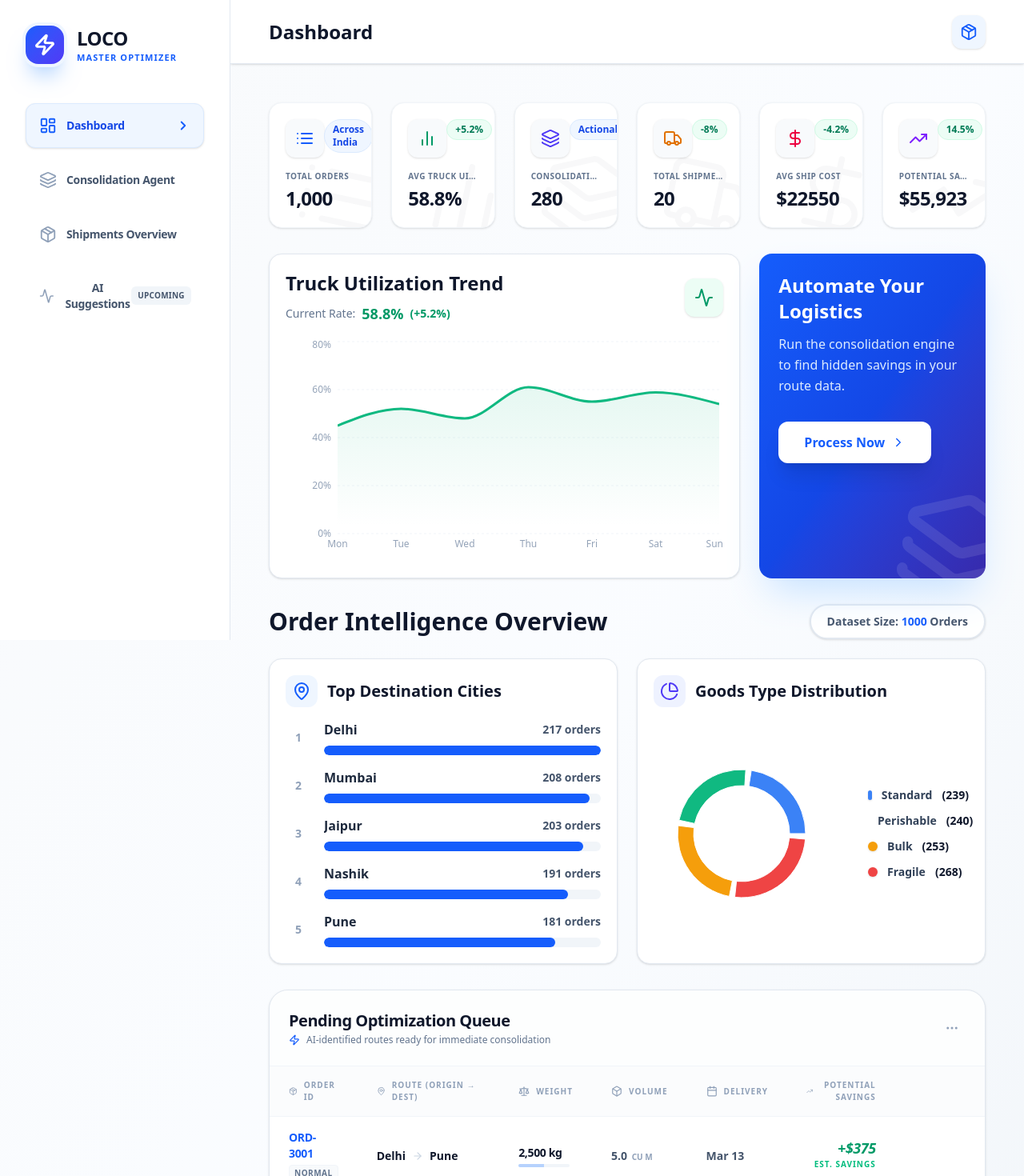
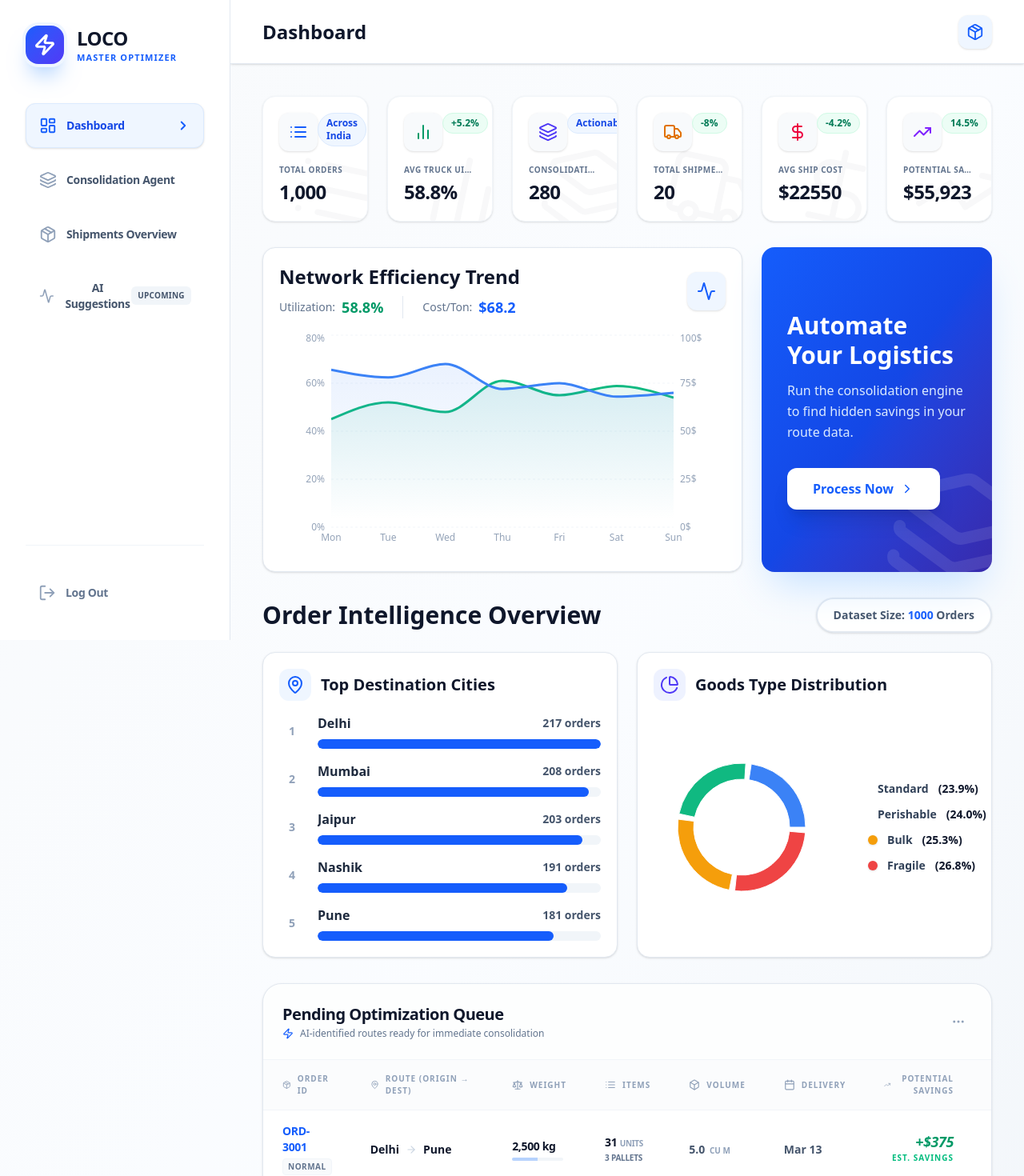
Before and after one commit to Anushkacsv/load-consolidation, a React (Vite) app: page / in a window 1280 px wide. Shown: the top 1470 px of the page at 80% size. Built offline with nearby package versions, Linux system fonts and the light colour scheme.

Commit message:
feat: Enhance dashboard with combined charts, items count, and responsive design

```diff
--- a/src/App.tsx
+++ b/src/App.tsx
@@ -4,7 +4,7 @@ import {
   TrendingUp, Box, Layers, ArrowRight, CheckCircle2, AlertCircle,
   Package, Table, List, BarChart2, Menu, X, ChevronRight,
   MapPin, PieChart as PieIcon, Activity, Zap, MoreHorizontal,
-  Calendar, ArrowUpRight, Bell, Send
+  Calendar, ArrowUpRight, Bell, Send, LogOut
 } from 'lucide-react';
 import { motion, AnimatePresence } from 'motion/react';
 import {
@@ -186,6 +186,12 @@ const PendingOptimizationQueue = ({ data }: { data: any[] }) => {
               </th>
               <th className="px-6 py-4 text-[10px] font-black text-slate-400 uppercase tracking-widest border-b border-slate-100">
                 <div className="flex items-center gap-2">
+                  <List size={14} />
+                  Items
+                </div>
+              </th>
+              <th className="px-6 py-4 text-[10px] font-black text-slate-400 uppercase tracking-widest border-b border-slate-100">
+                <div className="flex items-center gap-2">
                   <Box size={14} />
                   Volume
                 </div>
@@ -239,6 +245,12 @@ const PendingOptimizationQueue = ({ data }: { data: any[] }) => {
                       <div className="w-16 h-1 bg-slate-100 rounded-full mt-1 overflow-hidden">
                         <div className="h-full bg-blue-500/30" style={{ width: `${Math.min(100, (weight / 5000) * 100)}%` }} />
                       </div>
+                    </div>
+                  </td>
+                  <td className="px-6 py-4">
+                    <div className="flex flex-col">
+                      <span className="text-slate-900 font-bold text-sm tracking-tight">{order.quantity.toLocaleString()} <span className="text-[10px] text-slate-400 uppercase font-black">Units</span></span>
+                      <span className="text-[10px] text-slate-500 font-bold uppercase tracking-tight mt-0.5">{order.order_pallet_count} Pallets</span>
                     </div>
                   </td>
                   <td className="px-6 py-4 text-slate-600 font-bold text-sm">{volume.toFixed(1)} <span className="text-[10px] text-slate-400 uppercase ml-0.5">cu m</span></td>
@@ -350,22 +362,27 @@ const KPICard = ({ kpi, index }: { kpi: KPI; index: number }) => (
 
 const LineChartCard = () => {
   const chartData = [
-    { name: 'Mon', value: 45 }, { name: 'Tue', value: 52 },
-    { name: 'Wed', value: 48 }, { name: 'Thu', value: 61 },
-    { name: 'Fri', value: 55 }, { name: 'Sat', value: 58.8 },
-    { name: 'Sun', value: 54 },
+    { name: 'Mon', usage: 45, cost: 82 }, { name: 'Tue', usage: 52, cost: 78 },
+    { name: 'Wed', usage: 48, cost: 85 }, { name: 'Thu', usage: 61, cost: 72 },
+    { name: 'Fri', usage: 55, cost: 75 }, { name: 'Sat', usage: 58.8, cost: 68 },
+    { name: 'Sun', usage: 54, cost: 70 },
   ];
 
   return (
     <div className="bg-white p-5 rounded-2xl border border-slate-200 shadow-sm">
       <div className="flex items-center justify-between mb-4">
         <div>
-          <h3 className="text-2xl font-bold text-slate-900 mb-2">Truck Utilization Trend</h3>
+          <h3 className="text-2xl font-bold text-slate-900 mb-2">Network Efficiency Trend</h3>
+          <div className="flex items-center gap-6">
             <p className="text-sm text-slate-500 flex items-center gap-2">
-            Current Rate: <span className="font-bold text-emerald-600 text-lg">58.8%</span> <span className="text-emerald-600 font-semibold">(+5.2%)</span>
+              Utilization: <span className="font-bold text-emerald-600 text-lg">58.8%</span>
+            </p>
+            <p className="text-sm text-slate-500 flex items-center gap-2 border-l border-slate-200 pl-6">
+              Cost/Ton: <span className="font-bold text-blue-600 text-lg">$68.2</span>
             </p>
           </div>
-        <div className="p-3 bg-emerald-50 text-emerald-600 rounded-xl shadow-sm">
+        </div>
+        <div className="p-3 bg-blue-50 text-blue-600 rounded-xl shadow-sm">
           <Activity size={24} />
         </div>
       </div>
@@ -373,18 +390,24 @@ const LineChartCard = () => {
         <ResponsiveContainer width="100%" height="100%">
           <AreaChart data={chartData}>
             <defs>
-              <linearGradient id="colorVal" x1="0" y1="0" x2="0" y2="1">
+              <linearGradient id="colorUsage" x1="0" y1="0" x2="0" y2="1">
                 <stop offset="5%" stopColor="#10b981" stopOpacity={0.1} />
                 <stop offset="95%" stopColor="#10b981" stopOpacity={0} />
+              </linearGradient>
+              <linearGradient id="colorCost" x1="0" y1="0" x2="0" y2="1">
+                <stop offset="5%" stopColor="#3b82f6" stopOpacity={0.1} />
+                <stop offset="95%" stopColor="#3b82f6" stopOpacity={0} />
               </linearGradient>
             </defs>
             <CartesianGrid strokeDasharray="3 3" vertical={false} stroke="#f1f5f9" />
             <XAxis dataKey="name" stroke="#94a3b8" fontSize={12} tickLine={false} axisLine={false} />
-            <YAxis stroke="#94a3b8" fontSize={12} tickLine={false} axisLine={false} unit="%" />
+            <YAxis yAxisId="left" stroke="#94a3b8" fontSize={12} tickLine={false} axisLine={false} unit="%" />
+            <YAxis yAxisId="right" orientation="right" stroke="#94a3b8" fontSize={12} tickLine={false} axisLine={false} unit="$" />
             <Tooltip
               contentStyle={{ backgroundColor: '#fff', borderRadius: '8px', border: '1px solid #e2e8f0', boxShadow: '0 4px 6px -1px rgb(0 0 0 / 0.1)' }}
             />
-            <Area type="monotone" dataKey="value" stroke="#10b981" strokeWidth={3} fillOpacity={1} fill="url(#colorVal)" />
+            <Area yAxisId="left" type="monotone" dataKey="usage" stroke="#10b981" strokeWidth={3} fillOpacity={1} fill="url(#colorUsage)" name="Usage %" />
+            <Area yAxisId="right" type="monotone" dataKey="cost" stroke="#3b82f6" strokeWidth={3} fillOpacity={1} fill="url(#colorCost)" name="Cost/Ton" />
           </AreaChart>
         </ResponsiveContainer>
       </div>
@@ -402,7 +425,12 @@ const OrderOverview = ({ data }: { data: any[] }) => {
   // Aggregate Goods Type
   const typeCounts: { [key: string]: number } = {};
   data.forEach(d => { if (d.goods_type) typeCounts[d.goods_type] = (typeCounts[d.goods_type] || 0) + 1; });
-  const goodsDistribution = Object.entries(typeCounts).map(([name, value]) => ({ name, value }));
+  const totalGoodsType = Object.values(typeCounts).reduce((a, b) => a + b, 0);
+  const goodsDistribution = Object.entries(typeCounts).map(([name, value]) => ({
+    name,
+    value,
+    percent: ((value / totalGoodsType) * 100).toFixed(1)
+  }));
 
   const COLORS = ['#3b82f6', '#10b981', '#f59e0b', '#ef4444', '#8b5cf6'];
 
@@ -473,7 +501,7 @@ const OrderOverview = ({ data }: { data: any[] }) => {
               <div key={item.name} className="flex items-center gap-3">
                 <div className="w-3 h-3 rounded-full shadow-sm" style={{ backgroundColor: COLORS[i % COLORS.length] }}></div>
                 <span className="text-sm font-semibold text-slate-700 capitalize">{item.name}</span>
-                <span className="text-sm font-bold text-slate-900">({item.value})</span>
+                <span className="text-sm font-bold text-slate-900">({item.percent}%)</span>
               </div>
             ))}
           </div>
@@ -606,6 +634,7 @@ const ShipmentTable = ({ shipments }: { shipments: Shipment[] }) => (
             <th className="p-4 text-xs font-bold text-slate-500 uppercase tracking-wider">Carrier</th>
             <th className="p-4 text-xs font-bold text-slate-500 uppercase tracking-wider">Sensitivity</th>
             <th className="p-4 text-xs font-bold text-slate-500 uppercase tracking-wider">Weight</th>
+            <th className="p-4 text-xs font-bold text-slate-500 uppercase tracking-wider">Units</th>
             <th className="p-4 text-xs font-bold text-slate-500 uppercase tracking-wider">Pallet</th>
             <th className="p-4 text-xs font-bold text-slate-500 uppercase tracking-wider">Urgency</th>
             <th className="p-4 text-xs font-bold text-slate-500 uppercase tracking-wider">Strategy</th>
@@ -623,6 +652,7 @@ const ShipmentTable = ({ shipments }: { shipments: Shipment[] }) => (
               <td className="p-4 text-sm font-medium text-slate-900">{shipment.carrier}</td>
               <td className="p-4 text-sm text-slate-700">{shipment.sensitivity}</td>
               <td className="p-4 text-sm text-slate-700">{shipment.weight_class}</td>
+              <td className="p-4 text-sm text-slate-700">{Math.floor(Math.random() * 500) + 100}</td>
               <td className="p-4 text-sm text-slate-700">{shipment.pallet_class}</td>
               <td className="p-4 text-sm">
                 <span className={`px-2 py-1 rounded text-xs font-medium ${shipment.urgency.toLowerCase().includes('high') || shipment.urgency.toLowerCase().includes('express')
@@ -803,7 +833,7 @@ export default function App() {
   };
 
   return (
-    <div className="min-h-screen bg-gradient-to-br from-slate-50 via-blue-50/30 to-slate-100 text-slate-900 font-sans flex">
+    <div className="min-h-screen bg-gradient-to-br from-slate-50 via-blue-50/30 to-slate-100 text-slate-900 font-sans flex overflow-x-hidden">
       {/* Sidebar Overlay */}
       <AnimatePresence>
         {isSidebarOpen && (
@@ -858,14 +888,22 @@ export default function App() {
             />
           </nav>
 
-
+          <div className="mt-auto pt-8 border-t border-slate-100">
+            <button
+              onClick={() => alert('Logged out!')}
+              className="w-full flex items-center gap-3 p-4 rounded-xl text-slate-500 hover:bg-rose-50 hover:text-rose-600 transition-all duration-300 font-bold group"
+            >
+              <LogOut size={22} className="text-slate-400 group-hover:text-rose-600" />
+              <span className="text-sm tracking-tight">Log Out</span>
+            </button>
+          </div>
         </div>
       </aside>
 
       {/* Main Content */}
-      <div className="flex-1 flex flex-col min-h-screen max-w-full overflow-hidden">
+      <div className="flex-1 flex flex-col min-h-screen w-full relative overflow-x-hidden">
         {/* Header */}
-        <header className="bg-white/90 backdrop-blur-xl border-b border-slate-200 sticky top-0 z-30 px-6 md:px-10 lg:px-12 h-20 flex items-center justify-between shadow-sm">
+        <header className="bg-white/90 backdrop-blur-xl border-b border-slate-200 sticky top-0 z-30 px-4 md:px-8 lg:px-10 h-20 flex items-center justify-between shadow-sm">
           <div className="flex items-center gap-4">
             <button onClick={() => setIsSidebarOpen(true)} className="lg:hidden p-2.5 text-slate-500 hover:bg-slate-100 rounded-lg transition-colors">
               <Menu size={22} />
@@ -880,7 +918,8 @@ export default function App() {
           </div>
         </header>
 
-        <main className="p-6 md:p-10 lg:p-12 space-y-8 overflow-y-auto">
+        <main className="flex-1 overflow-y-auto w-full">
+          <div className="max-w-[1700px] mx-auto p-4 md:p-8 lg:p-10 space-y-6 md:space-y-8">
             {activeTab === 'dashboard' && (
               <motion.div initial={{ opacity: 0, y: 10 }} animate={{ opacity: 1, y: 0 }} className="space-y-8">
                 {/* 6 KPI Line */}
@@ -891,31 +930,31 @@ export default function App() {
                 </div>
 
                 {/* Graphical Row */}
-              <div className="grid grid-cols-1 xl:grid-cols-3 gap-6">
-                <div className="xl:col-span-2">
+                <div className="grid grid-cols-1 lg:grid-cols-3 gap-6">
+                  <div className="lg:col-span-2 min-h-[400px]">
                     <LineChartCard />
                   </div>
-                <div className="bg-gradient-to-br from-blue-600 via-blue-700 to-indigo-800 rounded-2xl p-6 text-white relative overflow-hidden shadow-2xl shadow-blue-300/50">
+                  <div className="bg-gradient-to-br from-blue-600 via-blue-700 to-indigo-800 rounded-2xl p-6 md:p-8 text-white relative overflow-hidden shadow-2xl shadow-blue-300/50 flex flex-col justify-center min-h-[300px] lg:min-h-full">
                     <div className="relative z-10">
-                    <h3 className="text-2xl font-black mb-3">Automate Your Logistics</h3>
-                    <p className="text-blue-100 text-base mb-8 max-w-[280px] leading-relaxed">Run the consolidation engine to find hidden savings in your route data.</p>
+                      <h3 className="text-2xl md:text-3xl font-black mb-3 leading-tight text-white">Automate Your Logistics</h3>
+                      <p className="text-blue-100 text-base mb-8 max-w-[320px] leading-relaxed">Run the consolidation engine to find hidden savings in your route data.</p>
                       <button
                         onClick={() => setActiveTab('consolidation')}
-                      className="bg-white text-blue-600 px-8 py-3.5 rounded-xl text-base font-bold shadow-xl hover:shadow-2xl hover:bg-blue-50 hover:-translate-y-0.5 transition-all flex items-center gap-2"
+                        className="bg-white text-blue-600 px-8 py-3.5 rounded-xl text-base font-bold shadow-xl hover:shadow-2xl hover:bg-blue-50 hover:-translate-y-0.5 transition-all flex items-center gap-2 w-fit"
                       >
                         Process Now
                         <ChevronRight size={18} />
                       </button>
                     </div>
-                  <Layers size={160} className="absolute -bottom-12 -right-12 opacity-10 rotate-12" />
+                    <Layers size={180} className="absolute -bottom-12 -right-12 opacity-10 rotate-12 hidden md:block" />
                   </div>
                 </div>
 
                 {/* Order Overview Section */}
                 <section className="space-y-6">
-                <div className="flex items-center justify-between">
-                  <h3 className="text-3xl font-black text-slate-900">Order Intelligence Overview</h3>
-                  <div className="text-sm font-semibold text-slate-600 bg-white px-5 py-2.5 rounded-full border-2 border-slate-200 shadow-sm">
+                  <div className="flex flex-col sm:flex-row sm:items-center justify-between gap-4">
+                    <h3 className="text-2xl md:text-3xl font-black text-slate-900 leading-tight">Order Intelligence Overview</h3>
+                    <div className="text-sm font-semibold text-slate-600 bg-white px-5 py-2.5 rounded-full border-2 border-slate-200 shadow-sm w-fit">
                       Dataset Size: <strong className="text-blue-600">{dataset.length}</strong> Orders
                     </div>
                   </div>
@@ -1117,9 +1156,15 @@ export default function App() {
 
                         <div className="flex-1 min-w-0">
                           <h4 className="text-lg font-black text-slate-900 group-hover:text-blue-600 transition-colors">SHIP-2026-{3000 + i}</h4>
-                        <p className="text-slate-400 font-bold text-xs uppercase tracking-widest mt-0.5">
+                          <div className="flex items-center gap-3 mt-0.5">
+                            <p className="text-slate-400 font-bold text-xs uppercase tracking-widest">
                               {Math.floor(Math.random() * 5) + 1} ORDERS CONSOLIDATED
                             </p>
+                            <span className="w-1 h-1 rounded-full bg-slate-300" />
+                            <p className="text-blue-600/70 font-bold text-xs uppercase tracking-widest">
+                              {d.quantity + 120} Total Units
+                            </p>
+                          </div>
                         </div>
 
                         <div className="hidden lg:flex flex-col items-end px-6 border-r border-slate-100">
@@ -1174,6 +1219,7 @@ export default function App() {
                 <div className="px-6 py-2 bg-slate-200 rounded-full text-xs font-bold text-slate-600 uppercase tracking-widest">Available Q3 2026</div>
               </motion.div>
             )}
+          </div>
         </main>
       </div>
     </div>
```
Lines whose indentation alone changed are shown as unchanged.
